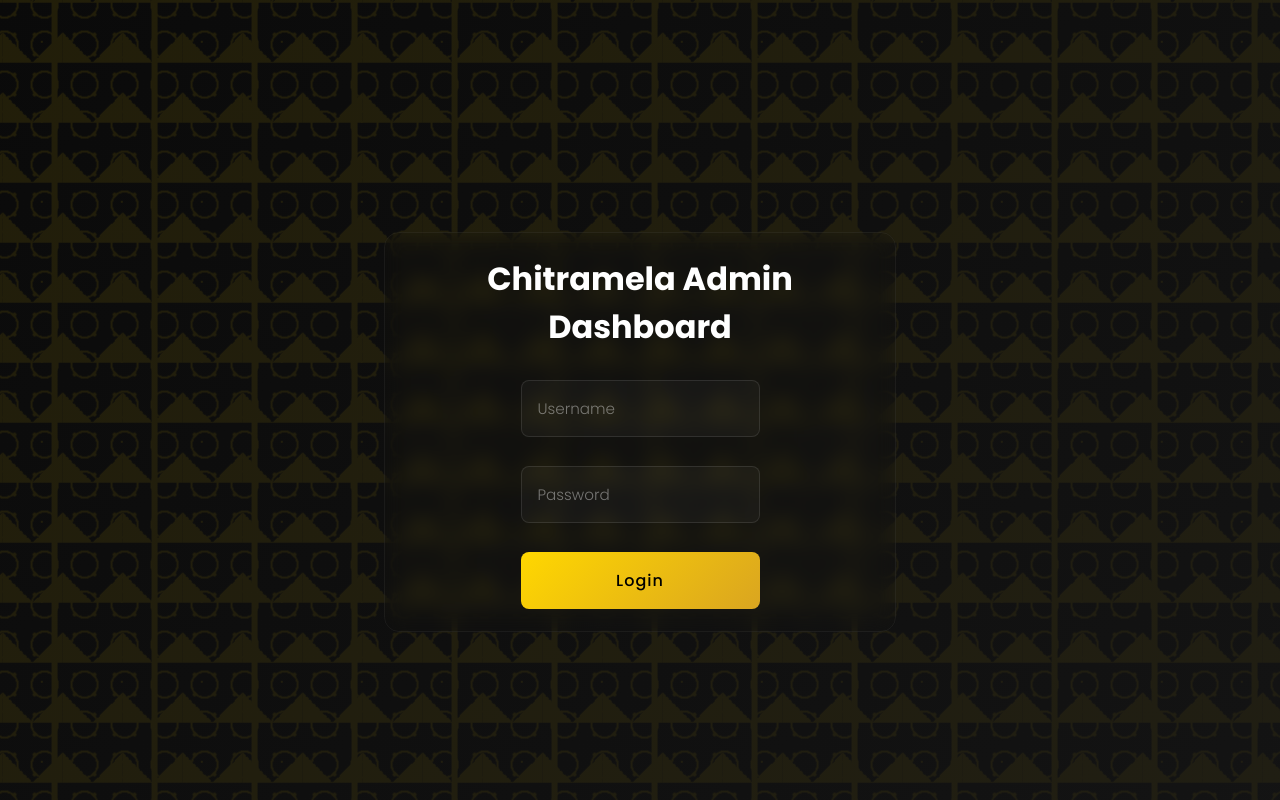
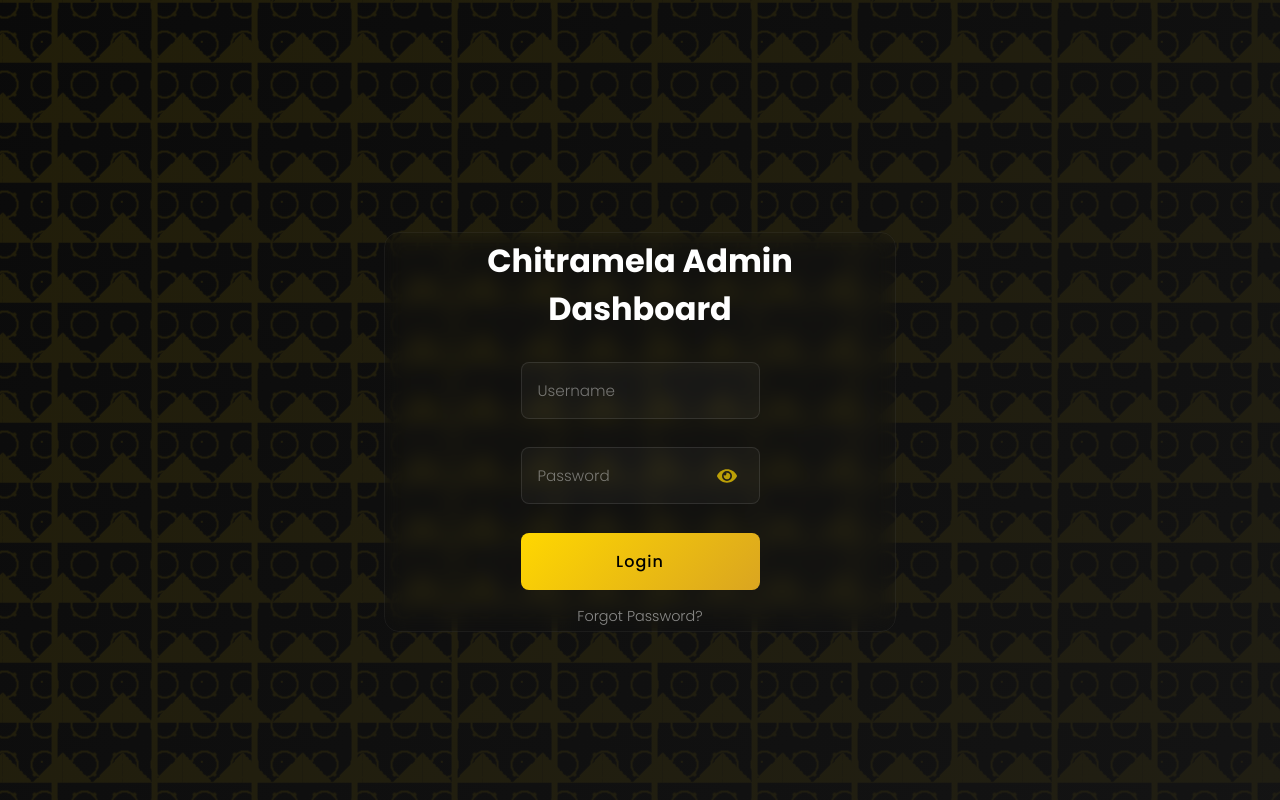
Before and after one commit to dinexh/Kino2.O, a Next.js app in the folder my-app/: page /auth/login in a window 1280 px wide. Built offline with nearby package versions, Linux system fonts and the light colour scheme.

Commit message:
added forgot password p tag

```diff
--- a/my-app/src/app/(pages)/auth/login/page.css
+++ b/my-app/src/app/(pages)/auth/login/page.css
@@ -192,7 +192,19 @@
     transform: translateY(-2px);
     background: linear-gradient(135deg, #DAA520, #FFD700);
 }
-
+.forgot-password {
+    margin-top: 1rem;
+    text-align: center;
+}
+.forgot-password p {
+    font-size: 0.9rem;
+    font-weight: 300;
+    color: rgba(255, 255, 255, 0.5);
+}
+.forgot-password p:hover {
+    color: #FFD700;
+    text-decoration: underline;
+}
 @media all and (max-width: 500px) {
     .LoginComponent-in {
         padding: 1.5rem;
@@ -234,3 +246,40 @@
         font-size: 0.9rem;
     }
 }
+
+.password-input-container {
+    position: relative;
+    width: 100%;
+}
+
+.password-input-container input {
+    width: 100%;
+    padding-right: 3rem;
+}
+
+.password-toggle-button {
+    position: absolute;
+    right: 15px;
+    top: 50%;
+    transform: translateY(-50%);
+    background: none;
+    border: none;
+    cursor: pointer;
+    padding: 8px;
+    display: flex;
+    align-items: center;
+    color: rgba(255, 215, 0, 0.7);
+    font-size: 1.3rem;
+    transition: all 0.3s ease;
+    border-radius: 50%;
+}
+
+.password-toggle-button:hover {
+    color: #FFD700;
+    background-color: rgba(255, 255, 255, 0.1);
+    transform: translateY(-50%) scale(1.1);
+}
+
+.password-toggle-button:active {
+    transform: translateY(-50%) scale(0.95);
+}
--- a/my-app/src/app/(pages)/auth/login/page.js
+++ b/my-app/src/app/(pages)/auth/login/page.js
@@ -4,6 +4,7 @@
 import { useState } from "react";
 import { useRouter } from "next/navigation";
 import { toast } from "react-hot-toast";
+import { FaEye, FaEyeSlash } from "react-icons/fa";
 
 import "./page.css";
 
@@ -14,6 +15,7 @@
     username: "",
     password: "",
   });
+  const [showPassword, setShowPassword] = useState(false);
 
   const handleLogin = async (e) => {
     e.preventDefault();
@@ -65,6 +67,9 @@
     }));
   };
 
+  const togglePasswordVisibility = () => {
+    setShowPassword(!showPassword);
+  };
 
   return (
     <div className="LoginComponent">
@@ -86,17 +91,30 @@
               />
             </div>
             <div className="Login-in-two">
+              <div className="password-input-container">
                 <input
-                type="password"
+                  type={showPassword ? "text" : "password"}
                   value={userData.password}
                   onChange={handleInput}
                   name="password"
                   placeholder="Password"
                   autoComplete="current-password"
                 />
+                <button
+                  type="button"
+                  className="password-toggle-button"
+                  onClick={togglePasswordVisibility}
+                  aria-label={showPassword ? "Hide password" : "Show password"}
+                >
+                  {showPassword ? <FaEyeSlash size={20} /> : <FaEye size={20} />}
+                </button>
+              </div>
             </div>
             <div className="Login-in-three">
               <button onClick={handleLogin}>Login</button>
+              <div className="forgot-password">
+                <p>Forgot Password?</p>
+              </div>
             </div>
           </div>
         </div>
```
Also changed, not shown: 1 other file (tests, documents, lock files or other folders). Lines whose indentation alone changed are shown as unchanged.
